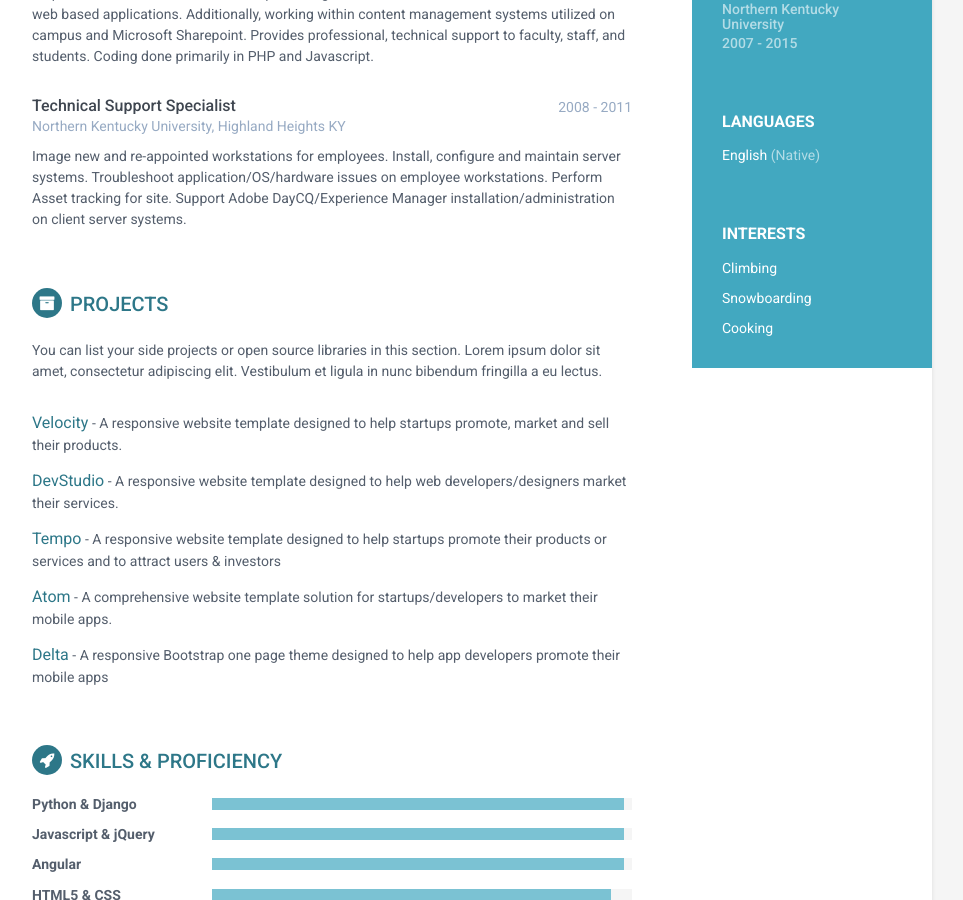
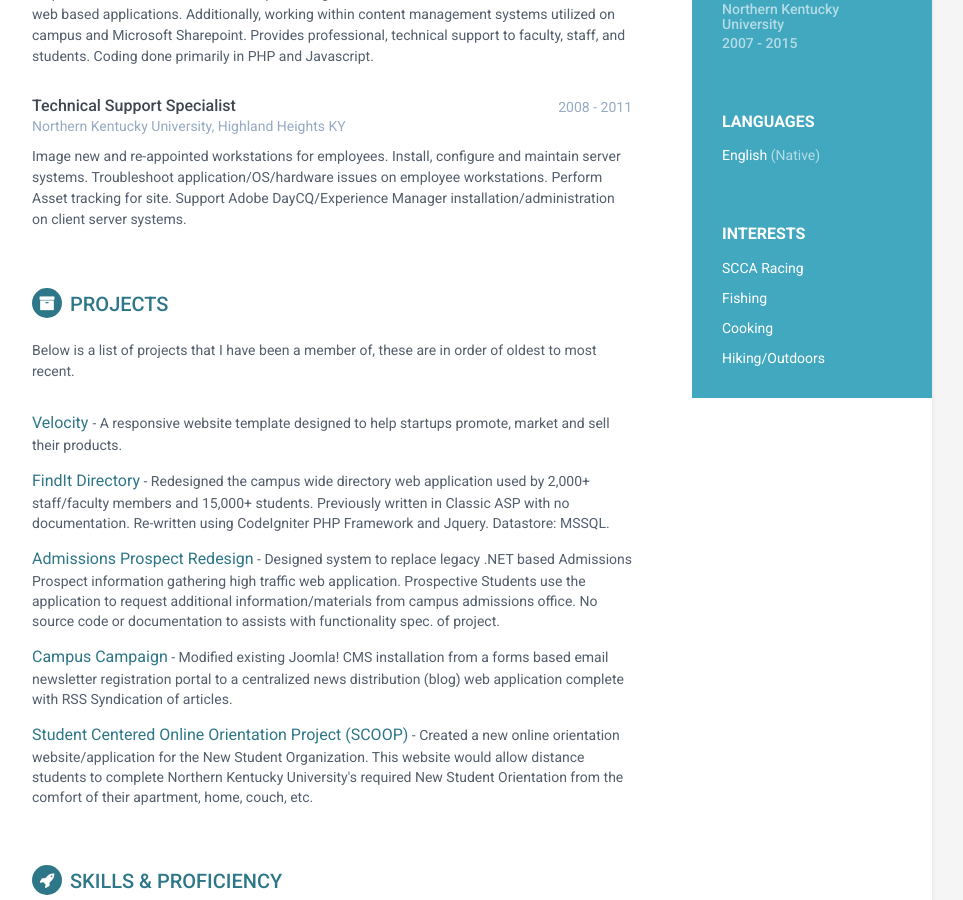
Before and after one commit to dwaynehale/dwaynehale.github.io, a Jekyll site: the page built from index.html, in a window 1280 px wide and 900 px high, scrolled down 686 px. Shown: the whole window, without its empty margins (188-1151 px from the left). Built offline with Jekyll 4.4.1, drawn with Linux system fonts in a browser that asks for light colours.

Commit message:
pushing more.

```diff
--- a/_includes/interests.html
+++ b/_includes/interests.html
@@ -1,8 +1,9 @@
 <div class="interests-container container-block">
 <h2 class="container-block-title">Interests</h2>
 <ul class="list-unstyled interests-list">
-<li>Climbing</li>
-<li>Snowboarding</li>
+<li>SCCA Racing</li>
+<li>Fishing</li>
 <li>Cooking</li>
+<li>Hiking/Outdoors</li>
 </ul>
 </div><!--//interests-->
--- a/_includes/projects.html
+++ b/_includes/projects.html
@@ -1,23 +1,26 @@
 <section class="section projects-section">
                 <h2 class="section-title"><i class="fa fa-archive"></i>Projects</h2>
                 <div class="intro">
-                    <p>You can list your side projects or open source libraries in this section. Lorem ipsum dolor sit amet, consectetur adipiscing elit. Vestibulum et ligula in nunc bibendum fringilla a eu lectus.</p>
+                    <p>Below is a list of projects that I have been a member of, these are in order of oldest to most recent.</p>
                 </div><!--//intro-->
                 <div class="item">
-                    <span class="project-title"><a href="#hook">Velocity</a></span> - <span class="project-tagline">A responsive website template designed to help startups promote, market and sell their products.</span>
+                    <span class="project-title">
+                      <a href="#hook">Velocity</a>
+                    </span> -
+                    <span class="project-tagline">A responsive website template designed to help startups promote, market and sell their products.</span>
 
                 </div><!--//item-->
                 <div class="item">
-                    <span class="project-title"><a href="#" target="_blank">DevStudio</a></span> -
-                    <span class="project-tagline">A responsive website template designed to help web developers/designers market their services. </span>
+                    <span class="project-title"><a href="#" target="_blank">FindIt Directory</a></span> -
+                    <span class="project-tagline">Redesigned the campus wide directory web application used by 2,000+ staff/faculty members and 15,000+ students. Previously written in Classic ASP with no documentation. Re-written using CodeIgniter PHP Framework and Jquery. Datastore: MSSQL.</span>
                 </div><!--//item-->
                 <div class="item">
-                    <span class="project-title"><a href="#" target="_blank">Tempo</a></span> - <span class="project-tagline">A responsive website template designed to help startups promote their products or services and to attract users &amp; investors</span>
+                    <span class="project-title"><a href="#" target="_blank">Admissions Prospect Redesign</a></span> - <span class="project-tagline">Designed system to replace legacy .NET based Admissions Prospect information gathering high traffic web application. Prospective Students use the application to request additional information/materials from campus admissions office. No source code or documentation to assists with functionality spec. of project.</span>
                 </div><!--//item-->
                 <div class="item">
-                    <span class="project-title"><a href="#" target="_blank">Atom</a></span> - <span class="project-tagline">A comprehensive website template solution for startups/developers to market their mobile apps. </span>
+                    <span class="project-title"><a href="#" target="_blank">Campus Campaign</a></span> - <span class="project-tagline">Modified existing Joomla! CMS installation from a forms based email newsletter registration portal to a centralized news distribution (blog) web application complete with RSS Syndication of articles.</span>
                 </div><!--//item-->
                 <div class="item">
-                    <span class="project-title"><a href="#" target="_blank">Delta</a></span> - <span class="project-tagline">A responsive Bootstrap one page theme designed to help app developers promote their mobile apps</span>
+                    <span class="project-title"><a href="#" target="_blank">Student Centered Online Orientation Project (SCOOP)</a></span> - <span class="project-tagline">Created a new online orientation website/application for the New Student Organization. This website would allow distance students to complete Northern Kentucky University's required New Student Orientation from the comfort of their apartment, home, couch, etc.</span>
                 </div><!--//item-->
             </section><!--//section-->
```
